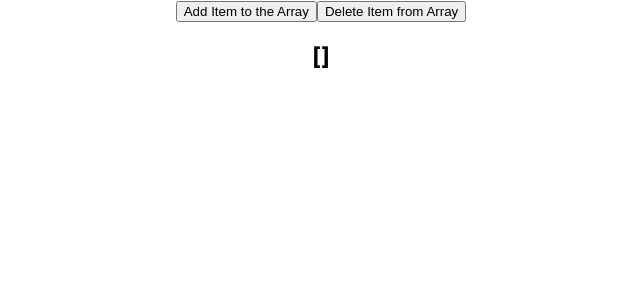
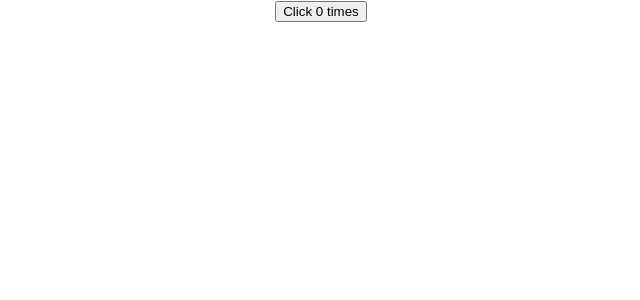
Before and after one commit to kapil551/React_Hooks, a React (Create React App) app in the folder react-hooks/: page / in a window 1280 px wide. Shown: the top 300 px of the page, without its empty margins (319-959 px from the left). Built offline with nearby package versions, Linux system fonts and the light colour scheme.

Commit message:
5 - useEffect hook after render

```diff
--- a/react-hooks/src/App.js
+++ b/react-hooks/src/App.js
@@ -1,6 +1,7 @@
 import './App.css';
 
 import ClassUseState from './components/classComponents/ClassUseState';
+import UseEffectAfterRender from './components/functionalComponents/UseEffectHook/UseEffectAfterRender';
 import UseStateHook from './components/functionalComponents/UseStateHook';
 import UseStateHookWithArray from './components/functionalComponents/UseStateHookWithArray';
 import UseStateHookWithObject from './components/functionalComponents/UseStateHookWithObject';
@@ -21,7 +22,10 @@
       {/* <UseStateHookWithObject /> */}
 
       {/* 4 - useState hook with array */}
-      <UseStateHookWithArray />
+      {/* <UseStateHookWithArray /> */}
+
+      {/* 5 - useEffect hook after render */}
+      <UseEffectAfterRender />
 
     </div>
   );
--- /dev/null
+++ b/react-hooks/src/components/functionalComponents/UseEffectHook/UseEffectAfterRender.js
@@ -0,0 +1,25 @@
+import React, { useEffect, useState } from "react";
+
+function UseEffectAfterRender() {
+
+  const [count, setCount] = useState(0);
+
+  // the useEffect callback function is called after the first render and after every time after the component re-renders.
+  // This useEffect hook --> componentDidMount + componentDidUpdate combined together.
+  useEffect(
+    // callback function
+    () => {
+        console.log('useffect');
+        document.title = `You clicked ${count} times`;
+    }, // optional dependency list
+  );
+
+  return (
+    <div>
+        { console.log('render') }
+      <button onClick={() => setCount(count + 1)}> Click {count} times</button>
+    </div>
+  );
+}
+
+export default UseEffectAfterRender;
```
Also changed, not shown: 1 other file (tests, documents, lock files or other folders).
